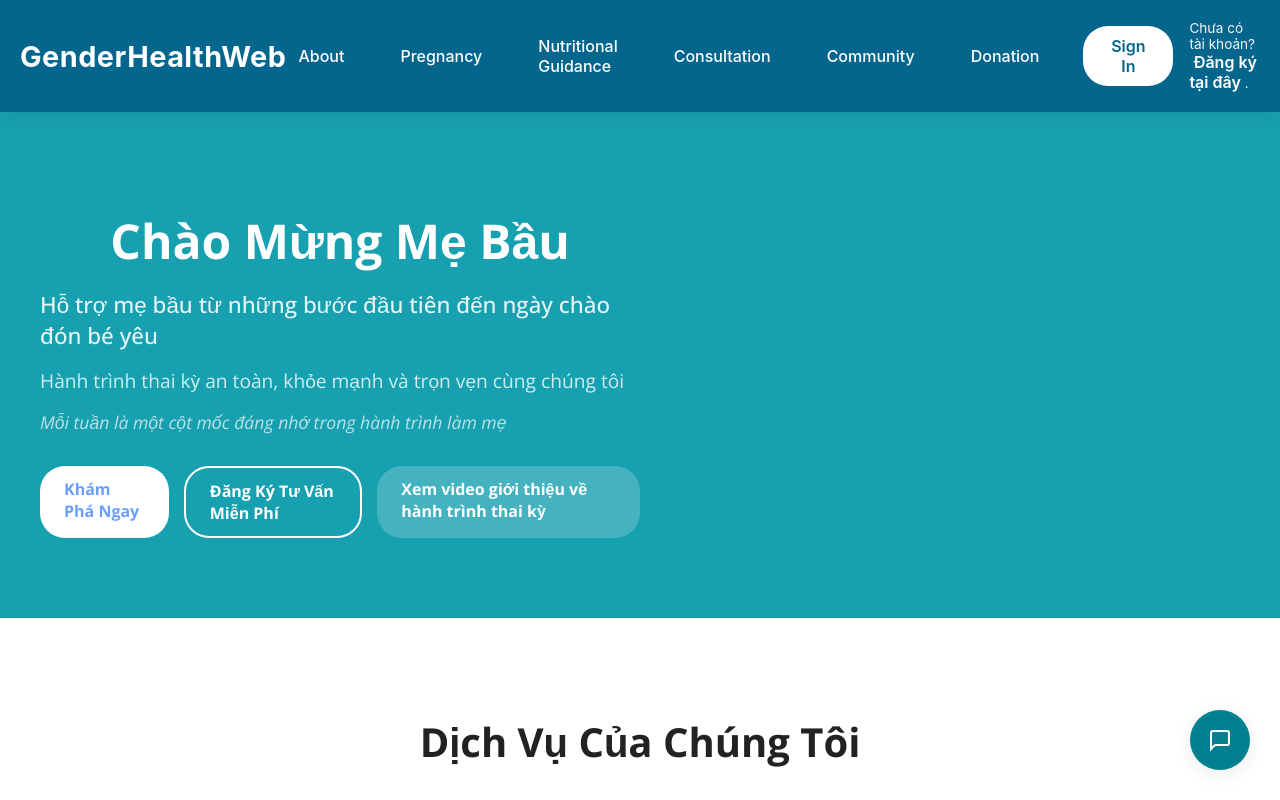
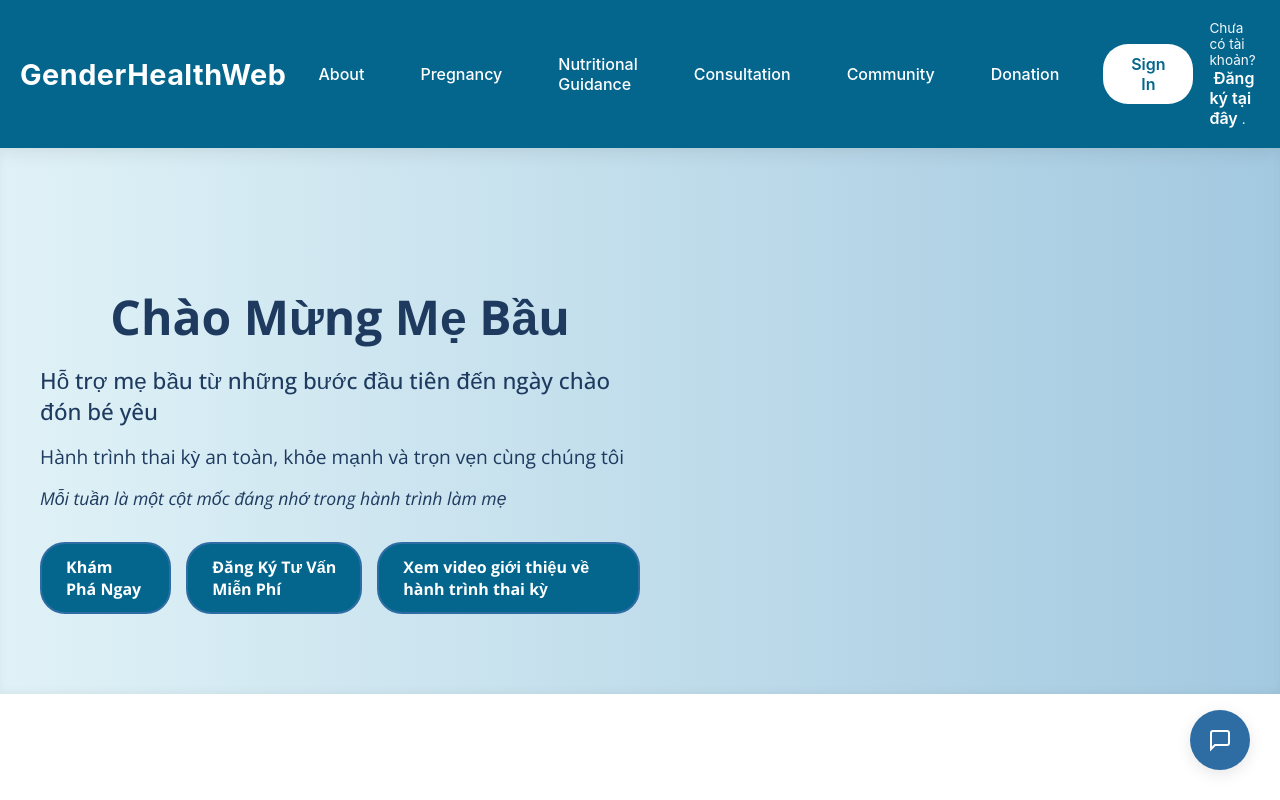
Before and after one commit to loi2003/capstone, a React (Vite) app: page / in a window 1280 px wide. Shown: the top 800 px of the page. Built offline with nearby package versions, Linux system fonts and the light colour scheme.

Commit message:
Add NotFound Page, minor fixes

```diff
--- /dev/null
+++ b/src/appconfig/globals.css
@@ -0,0 +1,171 @@
+/* Theme color settings */
+:root {
+  --color-main: #067dad;
+  --color-secondary: #038474;
+  --color-accent: #fe6b6a;
+  --color-general: #f4f4f4;
+  --color-text: #848785;
+  --light-text: #faf9f5;
+  --dark-text: #013f50;
+  --co-1: #04668D;
+  --co-2: #02808F;
+  --co-3: #00A996;
+  --co-4: #03C39A;
+  --co-5: #F0F3BE;
+}
+
+/* Layout Utilities */
+.center-all {
+  display: flex;
+  justify-content: center;
+  align-items: center;
+}
+
+.full-screen {
+  position: absolute;
+  width: 100vw;
+  height: 100vh;
+  top: 0;
+  left: 0;
+}
+
+/* Backgrounds */
+.florageBackground {
+  background-image: url('/textures/floragething.png');
+  background-size: cover;
+  background-repeat: no-repeat;
+}
+
+.batthernBackground {
+  background-image: url('/textures/batthern.png');
+  background-size: cover;
+  background-repeat: no-repeat;
+}
+
+.asfaltBackground {
+  background-image: url('/textures/asfalt-dark.png');
+  background-size: cover;
+  background-repeat: no-repeat;
+}
+
+/* Buttons */
+.itemCardButton {
+  padding: 0.5rem 1rem;
+  z-index: 50;
+  opacity: 0.75;
+  border-radius: 30px;
+  border: 1px solid #ccc;
+  transition: transform 0.2s ease-in;
+}
+
+.itemCardButton:hover {
+  transform: scale(1.05);
+}
+
+.secondary-item-card-button {
+  display: flex;
+  align-items: center;
+  font-size: 0.875rem;
+  color: #334155; /* text-slate-700 */
+  font-weight: 300;
+  white-space: nowrap;
+  overflow: hidden;
+  text-overflow: ellipsis;
+}
+
+.main-gradient-bg {
+  background: linear-gradient(to bottom, var(--color-main), var(--color-secondary));
+}
+
+.round {
+  border-radius: 30px;
+}
+
+/* Media Query Helpers */
+.show-pc-only {
+  display: none;
+}
+
+@media (min-width: 768px) {
+  .show-pc-only {
+    display: block;
+  }
+  .show-mobile-only {
+    display: none;
+  }
+}
+
+@media (max-width: 767px) {
+  .show-mobile-only {
+    display: block;
+  }
+}
+
+/* Text Utilities */
+.big-font {
+  font-size: 1.125rem;
+  font-weight: 600;
+}
+
+.button {
+  padding: 0.5rem 1rem;
+}
+
+.hoverable {
+  transition: all 0.15s ease-in-out;
+}
+
+.hoverable:hover {
+  background-color: rgba(59, 130, 246, 0.6); /* bg-blue-500/60 */
+  box-shadow: inset 0 0 6px rgba(0, 0, 0, 0.2);
+}
+
+/* Scrollbar Customization */
+::-webkit-scrollbar {
+  width: 6px;
+  height: 6px;
+  background: transparent;
+  display: none;
+}
+
+.scroll-bar::-webkit-scrollbar {
+  width: 5px;
+  display: block;
+}
+
+.scroll-bar::-webkit-scrollbar-track {
+  border-radius: 1px;
+}
+
+.scroll-bar::-webkit-scrollbar-thumb {
+  background-color: rgba(0, 0, 0, 0.5);
+  border-radius: 3px;
+}
+
+::-webkit-scrollbar-track {
+  background: transparent;
+  border-radius: 3px;
+}
+
+::-webkit-scrollbar-corner {
+  background: transparent;
+}
+
+/* Input Date Fields (Chrome/WebKit) */
+::-webkit-datetime-edit-year-field:not([aria-valuenow]),
+::-webkit-datetime-edit-month-field:not([aria-valuenow]),
+::-webkit-datetime-edit-day-field:not([aria-valuenow]) {
+  color: transparent;
+  display: none;
+}
+
+/* Base Styles */
+* {
+  font-family: var(--font-inter), sans-serif;
+}
+
+body {
+  background-color: var(--color-general);
+  color: var(--color-text);
+  margin: 0;
+}
--- /dev/null
+++ b/src/components/button/ReturnButton.css
@@ -0,0 +1,15 @@
+.return-button {
+  position: absolute;
+  margin-bottom: 200px;
+  width: 200px;
+  bottom: 20px;
+  left: 50%;
+  transform: translateX(-50%);
+  background-color: #2C658A; /* Main color */
+  color: white;
+  padding: 10px 20px;
+  border-radius: 5px;
+  text-decoration: none;
+  font-weight: bold;
+  font-family: 'Open Sans', sans-serif;
+}
--- /dev/null
+++ b/src/components/button/ReturnButton.jsx
@@ -0,0 +1,18 @@
+import React from 'react'
+import { useNavigate } from 'react-router-dom'
+import './ReturnButton.css'
+
+const ReturnButton = ({ to }) => {
+	const navigate = useNavigate()
+
+	return (
+		<button
+			onClick={() => (to ? navigate(to) : navigate(-1))}
+			className="return-button"
+		>
+			Back
+		</button>
+	)
+}
+
+export default ReturnButton
--- a/src/components/header/Header.css
+++ b/src/components/header/Header.css
@@ -63,6 +63,7 @@ body.dark-theme {
 }
 
 .nav-links {
+  margin-left: 20px;
   display: flex;
   align-items: center;
   gap: 32px;
@@ -80,7 +81,7 @@ body.dark-theme {
 
 .nav-links a:hover {
   color: var(--light-bg);
-  background: var(--accent-color);
+  background: #035474;
   box-shadow: var(--shadow-hover);
 }
 
@@ -124,7 +125,7 @@ body.dark-theme {
 
 .auth-message a:hover {
   color: var(--light-bg);
-  background: var(--accent-color);
+  background: #035474;
 }
 
 .header-actions {
--- a/src/index.css
+++ b/src/index.css
@@ -1,3 +1,7 @@
+@tailwind utilities;
+
+
+
 body {
   margin: 0;
   font-family: "Open Sans", sans-serif;
--- /dev/null
+++ b/src/pages/error/404NotFound.css
@@ -0,0 +1,28 @@
+.not-found-page {
+  position: relative;
+  width: 100%;
+  height: 100%;
+  overflow: hidden;
+  display: flex;
+  align-items: center;
+  justify-content: center;
+  background-color: #f7f7f7;
+  color: white;
+}
+
+.not-found-background {
+  position: absolute;
+  top: 0;
+  left: 0;
+  width: 100%;
+  height: 100%;
+  object-fit: cover;
+  z-index: -1;
+  opacity: 0.3; /* optional: to fade the image */
+  height: 100%;
+
+  /* Center and scale the image nicely */
+  background-position: center;
+  background-repeat: no-repeat;
+  background-size: cover;
+}
--- /dev/null
+++ b/src/pages/error/404NotFound.jsx
@@ -0,0 +1,16 @@
+import Image from '/images/NotFound.png'
+import ReturnButton from "../../components/button/ReturnButton"
+import './404NotFound.css'
+
+export default function NotFound() {
+	return (
+		<main className="not-found-page">
+			<img
+				src="/images/NotFound.png"
+				alt="404 Not Found"
+				className="not-found-image"
+			/>
+			<ReturnButton to="/" />
+		</main>
+	)
+}
--- a/src/router/AppRouter.jsx
+++ b/src/router/AppRouter.jsx
@@ -18,6 +18,7 @@ import ClinicHomePage from '../pages/staff/ClinicHomePage';
 import ConsultantHomePage from '../pages/staff/ConsultantHomePage';
 import ForgotPassword from '../pages/ForgotPassword';
 import BlogCategoryManagement from '../pages/BlogCategoryManagement';
+import NotFound from '../pages/error/404NotFound';
 
 const AppRoutes = () => {
   const location = useLocation();
@@ -30,6 +31,7 @@ const AppRoutes = () => {
     <ThemeProvider>
       <Routes>
         <Route path="/" element={<HomePage />} />
+        <Route path='*' element={<NotFound />} />
         <Route path="/signin" element={<SignIn />} />
         <Route path="/signup" element={<SignUp />} />
         <Route path="/about" element={<AboutPage />} />
--- a/src/styles/AboutPage.css
+++ b/src/styles/AboutPage.css
@@ -1,7 +1,7 @@
 /* About Page Specific Styles */
 .about-page {
   min-height: 100vh;
-  padding: 20px 0;
+  /* padding: 20px 0; */
   font-family: 'Inter', sans-serif;
 }
 
@@ -41,6 +41,7 @@
 .about-hero-subtitle {
   font-size: 1.5rem;
   font-weight: 400;
+  margin-left: 50px;
   margin-bottom: 2.5rem;
   color: #2e6da4;
   max-width: 85%;
@@ -49,6 +50,7 @@
 
 .about-hero-button {
   padding: 16px 36px;
+  /* margin-left: 250px; */
   font-size: 1.2rem;
   font-weight: 700;
   text-decoration: none;
--- a/src/styles/HomePage.css
+++ b/src/styles/HomePage.css
@@ -38,10 +38,14 @@ body {
 
 /* Hero Section */
 .hero-section {
-  padding: 80px 20px;
-  background-color: #17a0af;
-  color: var(--white);
+  padding: 120px 20px 80px;
+  background: linear-gradient(90deg, #e0f2f7, #a3c9e0);
+  color: #1e3a5f;
+  position: relative;
+  overflow: hidden;
+  box-shadow: inset 0 -2px 10px rgba(0, 0, 0, 0.05);
 }
+
 
 .hero-content {
   max-width: 1200px;
@@ -56,32 +60,32 @@ body {
 }
 
 .hero-title {
-  color:var(--white);
+  color: #1e3a5f;
   font-size: 3rem;
   font-weight: 700;
   margin-bottom: 1rem;
 }
 
 .hero-tagline {
-  color:var(--white);
+  color: #1e3a5f;
   font-size: 1.4rem;
   font-weight: 500;
-  opacity: 0.9;
+  /* opacity: 0.9; */
   margin-bottom: 1rem;
 }
 
 .hero-subtitle {
-  color:var(--white);
+  color: #1e3a5f;
   font-size: 1.2rem;
-  opacity: 0.8;
+  /* opacity: 0.8; */
   margin-bottom: 1rem;
 }
 
 .hero-quote {
-  color:var(--white);
+  color: #1e3a5f;
   font-size: 1.1rem;
   font-style: italic;
-  opacity: 0.7;
+  /* opacity: 0.7; */
   margin-bottom: 2rem;
 }
 
@@ -100,32 +104,39 @@ body {
 }
 
 .hero-button.primary {
-  background: var(--white);
-  color: var(--cta-color);
+  background: #04668D;
+  color: #ffffff;
+  border: 2px solid #2e6da4;
 }
 
 .hero-button.primary:hover {
-  background: var(--cta-hover);
-  color: var(--white);
+  background: #035474;
+  box-shadow: 0 6px 20px rgba(46, 109, 164, 0.4);
+  transform: translateY(-3px);
 }
 
 .hero-button.secondary {
-  background: transparent;
-  color: var(--white);
-  border: 2px solid var(--white);
+  background: #04668D;
+  color: #ffffff;
+  border: 2px solid #2e6da4;
 }
 
 .hero-button.secondary:hover {
-  background: rgba(255, 255, 255, 0.1);
+  background: #035474;
+  box-shadow: 0 6px 20px rgba(46, 109, 164, 0.4);
+  transform: translateY(-3px);
 }
 
 .hero-button.video {
-  background: rgba(255, 255, 255, 0.2);
-  color: var(--white);
+  background: #04668D;
+  color: #ffffff;
+  border: 2px solid #2e6da4;
 }
 
 .hero-button.video:hover {
-  background: rgba(255, 255, 255, 0.3);
+  background: #035474;
+  box-shadow: 0 6px 20px rgba(46, 109, 164, 0.4);
+  transform: translateY(-3px);
 }
 
 .hero-graphic {
@@ -638,20 +649,21 @@ body {
   right: 30px;
   width: 60px;
   height: 60px;
-  background-color: var(--co-2);
-  color: var(--white);
+  background-color: #2e6da4;
+  color: #ffffff;
   border-radius: 50%;
   display: flex;
   align-items: center;
   justify-content: center;
-  box-shadow: var(--shadow);
+  box-shadow: 0 4px 15px rgba(0, 0, 0, 0.1);
   cursor: pointer;
-  transition: var(--transition);
+  transition: all 0.3s ease;
+  z-index: 1000;
 }
 
 .contact-icon:hover {
-  background-color: var(--co-4);
-  box-shadow: var(--shadow-hover);
+  background-color: #245a8d;
+  box-shadow: 0 6px 20px rgba(0, 0, 0, 0.15);
 }
 
 /* Contact Popup */
@@ -659,32 +671,35 @@ body {
   position: fixed;
   bottom: 100px;
   right: 30px;
-  background-color: var(--white);
-  padding: 20px;
-  border-radius: var(--border-radius);
-  box-shadow: var(--shadow);
+  background-color: #ffffff;
+  padding: 25px;
+  border-radius: 12px;
+  box-shadow: 0 4px 15px rgba(0, 0, 0, 0.08);
   text-align: center;
-  max-width: 260px;
-  border: 1px solid #eee;
+  max-width: 300px;
+  border: 1px solid #e0f2f7;
+  z-index: 1001;
 }
 
 .popup-button {
   display: block;
   width: 100%;
-  padding: 12px;
-  margin: 10px 0;
-  font-size: 1rem;
-  font-weight: 600;
-  color: var(--white);
-  background-color: var(--cta-color);
+  padding: 14px;
+  margin: 12px 0;
+  font-size: 1.2rem;
+  font-weight: 700;
+  color: #ffffff;
+  background-color: #2e6da4;
   border: none;
   border-radius: 10px;
   text-decoration: none;
-  transition: var(--transition);
+  transition: all 0.3s ease;
+  box-shadow: 0 4px 15px rgba(46, 109, 164, 0.3);
 }
 
 .popup-button:hover {
-  background-color: var(--cta-hover);
+  background-color: #245a8d;
+  box-shadow: 0 6px 20px rgba(46, 109, 164, 0.4);
 }
 
 /* Responsive Design */
@@ -704,7 +719,7 @@ body {
   }
 
   .hero-title {
-    color: #F0F3BE;
+    /* color: #F0F3BE; */
     font-size: 2.5rem;
   }
 
@@ -734,11 +749,11 @@ body {
   }
 
   .hero-title {
-    color: #F0F3BE;
+    /* color: #F0F3BE; */
     font-size: 2.2rem;
   }
   h1 {
-    color: #F0F3BE;
+    /* color: #F0F3BE; */
   }
 
   .hero-buttons {
@@ -871,7 +886,7 @@ body {
   }
 
   .hero-title {
-    color: #F0F3BE;
+    /* color: #F0F3BE; */
     font-size: 1.6rem;
   }
 
--- a/src/styles/SignIn.css
+++ b/src/styles/SignIn.css
@@ -175,6 +175,7 @@
 .signin-title {
   font-size: 3.5rem;
   font-weight: 800;
+  text-align: center;
   margin-bottom: 1.5rem;
   line-height: 1.2;
   color: var(--white);
@@ -376,7 +377,7 @@
   .signin-title,
   .signin-description,
   .signin-quote {
-    text-align: left;
+    text-align: center;
   }
 
   .signin-form-container {
```
Also changed, not shown: public/images/NotFound.png (added), public/images/nestly.png (added).
